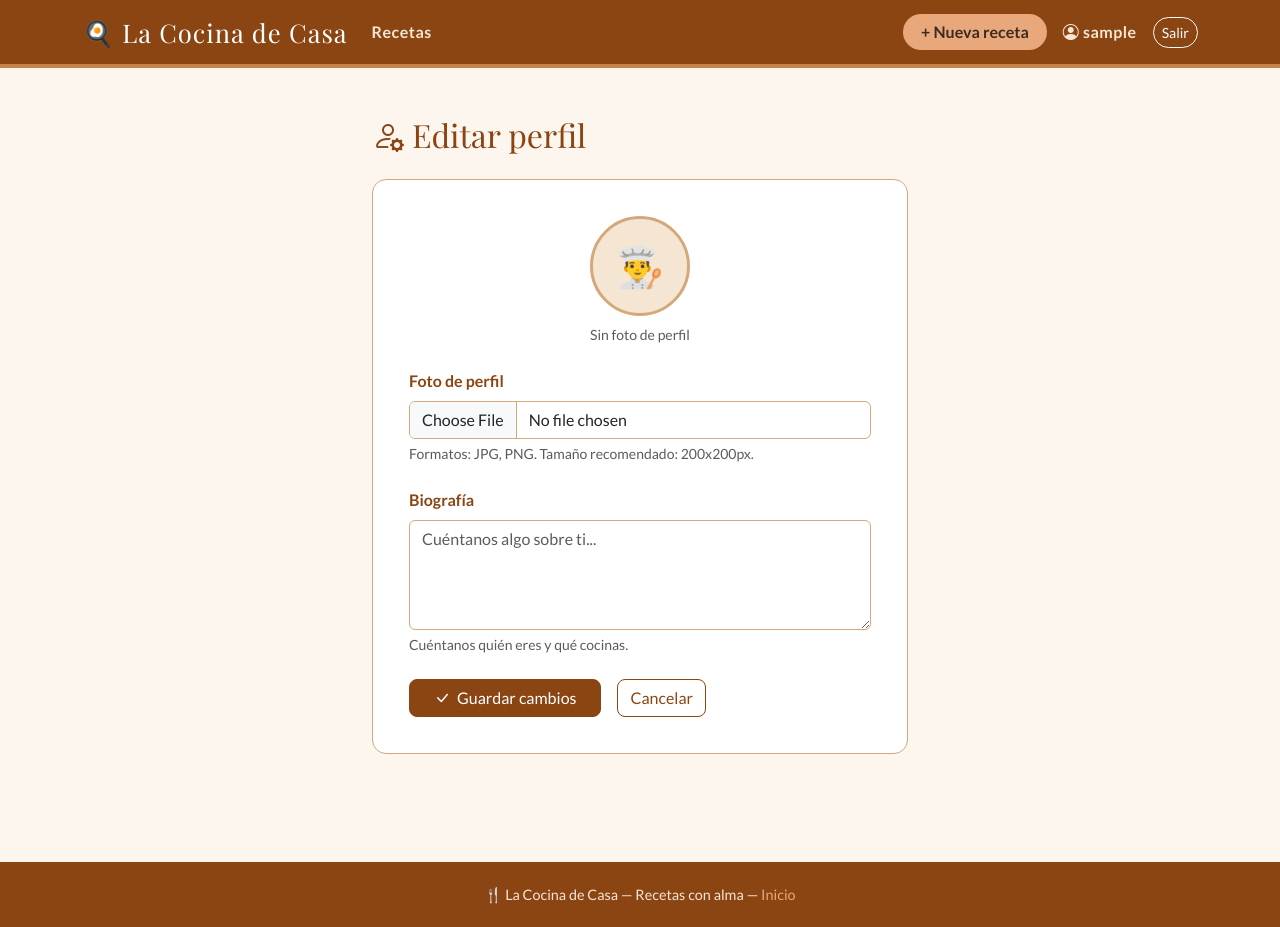
After one commit to asibgon962/Web-de-Recetas, a Django app: page /perfil/editar/ in a window 1280 px wide. The commit adds this page. Run offline with Django 5.2, Linux system fonts and the light colour scheme; the visitor is signed in with stand-in values (Sample User, id 1); data comes from the database, SQL or seed files in the repository.

Commit message:
Perfil Personalizado

```diff
--- a/recetas/forms.py
+++ b/recetas/forms.py
@@ -1,7 +1,7 @@
 from django import forms
 from django.utils.text import slugify
 from .models import Receta, RecetaIngrediente, Valoracion
-
+from .models import PerfilUsuario
 
 class RecetaForm(forms.ModelForm):
     class Meta:
@@ -56,3 +56,12 @@ class ValoracionForm(forms.ModelForm):
             ),
             "comentario": forms.Textarea(attrs={"class": "form-control", "rows": 3, "placeholder": "Cuéntanos qué te pareció..."}),
         }
+
+class PerfilForm(forms.ModelForm):
+    class Meta:
+        model = PerfilUsuario
+        fields = ['foto', 'biografia']
+        widgets = {
+            'foto': forms.ClearableFileInput(attrs={'class': 'form-control'}),
+            'biografia': forms.Textarea(attrs={'class': 'form-control', 'rows': 4, 'placeholder': 'Cuéntanos algo sobre ti...'}),
+        }
--- a/recetas/models.py
+++ b/recetas/models.py
@@ -1,6 +1,8 @@
 from django.db import models
 from django.contrib.auth.models import User
 from django.core.validators import MinValueValidator, MaxValueValidator
+from django.db.models.signals import post_save
+from django.dispatch import receiver
 
 class categoria(models.Model):
     nombre = models.CharField(max_length=100, unique=True)
@@ -112,3 +114,24 @@ class Valoracion(models.Model):
 
     def __str__(self):
         return f"{self.autor.username} valoró {self.receta.titulo} con {self.valoracion} estrellas"
+
+class PerfilUsuario(models.Model):
+    usuario = models.OneToOneField(User, on_delete=models.CASCADE, related_name='perfil')
+    foto = models.ImageField(upload_to='perfiles/', blank=True, null=True)
+    biografia = models.TextField(blank=True)
+
+    class Meta:
+        verbose_name = "Perfil de usuario"
+        verbose_name_plural = "Perfiles de usuario"
+
+    def __str__(self):
+        return f"Perfil de {self.usuario.username}"
+
+@receiver(post_save, sender=User)
+def crear_perfil(sender, instance, created, **kwargs):
+    if created:
+        PerfilUsuario.objects.create(usuario=instance)
+
+@receiver(post_save, sender=User)
+def guardar_perfil(sender, instance, **kwargs):
+    instance.perfil.save()
--- a/recetas/urls.py
+++ b/recetas/urls.py
@@ -20,7 +20,7 @@ urlpatterns = [
     path("receta/<slug:slug>/favorito/", views.toggle_favorito, name="toggle_favorito"),
 
     # Ruta de perfil de usuario
+    path("perfil/editar/", views.editar_perfil, name="editar_perfil"),
     path("perfil/<str:username>/", views.perfil_usuario, name="perfil_usuario"),
 
-
 ]
--- a/recetas/views.py
+++ b/recetas/views.py
@@ -4,8 +4,8 @@ from django.contrib.auth import authenticate, login, logout
 from django.contrib.auth.decorators import login_required
 from django.contrib.auth.forms import UserCreationForm, AuthenticationForm
 from django.forms import modelformset_factory
-from .models import Receta, categoria, RecetaIngrediente, Valoracion
-from .forms import RecetaForm, RecetaIngredienteForm, ValoracionForm
+from .models import PerfilUsuario, Receta, categoria, RecetaIngrediente, Valoracion
+from .forms import PerfilForm, RecetaForm, RecetaIngredienteForm, ValoracionForm
 
 # Autetificación
 
@@ -227,10 +227,12 @@ def eliminar_receta(request, slug):
 def perfil_usuario(request, username):
     from django.contrib.auth.models import User
     usuario = get_object_or_404(User, username=username)
-    recetas = Receta.objects.filter(autor=usuario, publicado=True).order_by("-creado_en")
-    return render(request, "perfil.html", {
-        "usuario": usuario,
-        "recetas": recetas,
+    recetas = Receta.objects.filter(autor=usuario, publicado=True).order_by('-creado_en')
+    perfil, _ = PerfilUsuario.objects.get_or_create(usuario=usuario)
+    return render(request, 'perfil.html', {
+        'usuario': usuario,
+        'recetas': recetas,
+        'perfil': perfil,
     })
 
 
@@ -244,3 +246,16 @@ def toggle_favorito(request, slug):
         receta.favoritos.add(request.user)
         messages.success(request, "¡Añadido a favoritos!")
     return redirect("detalle_receta", slug=slug)
+
+@login_required
+def editar_perfil(request):
+    perfil, _ = PerfilUsuario.objects.get_or_create(usuario=request.user)
+    if request.method == 'POST':
+        form = PerfilForm(request.POST, request.FILES, instance=perfil)
+        if form.is_valid():
+            form.save()
+            messages.success(request, '¡Perfil actualizado!')
+            return redirect('perfil_usuario', username=request.user.username)
+    else:
+        form = PerfilForm(instance=perfil)
+    return render(request, 'editar_perfil.html', {'form': form})
--- /dev/null
+++ b/templates/editar_perfil.html
@@ -0,0 +1,50 @@
+{% extends "base.html" %}
+{% block title %}Editar perfil — La Cocina de Casa{% endblock %}
+
+{% block content %}
+<div class="container py-5" style="max-width:560px">
+  <h2 class="mb-4"><i class="bi bi-person-gear me-2"></i>Editar perfil</h2>
+
+  <div style="background:#fff;border:1px solid var(--color-borde);border-radius:14px;padding:36px">
+
+    <!-- Foto actual -->
+    <div class="text-center mb-4">
+      {% if form.instance.foto %}
+        <img src="{{ form.instance.foto.url }}" alt="Foto actual"
+             style="width:100px;height:100px;border-radius:50%;object-fit:cover;border:3px solid var(--color-borde)">
+        <p class="text-muted small mt-2">Foto actual</p>
+      {% else %}
+        <div style="width:100px;height:100px;border-radius:50%;background:var(--color-suave);border:3px solid var(--color-borde);display:flex;align-items:center;justify-content:center;font-size:2.5rem;margin:0 auto">
+          👨‍🍳
+        </div>
+        <p class="text-muted small mt-2">Sin foto de perfil</p>
+      {% endif %}
+    </div>
+
+    <form method="post" enctype="multipart/form-data" class="form-rustico">
+      {% csrf_token %}
+
+      <div class="mb-4">
+        <label class="form-label">Foto de perfil</label>
+        {{ form.foto }}
+        <small class="text-muted d-block mt-1">Formatos: JPG, PNG. Tamaño recomendado: 200x200px.</small>
+      </div>
+
+      <div class="mb-4">
+        <label class="form-label">Biografía</label>
+        {{ form.biografia }}
+        <small class="text-muted d-block mt-1">Cuéntanos quién eres y qué cocinas.</small>
+      </div>
+
+      <div class="d-flex gap-3">
+        <button type="submit" class="btn btn-primary-rustico px-4">
+          <i class="bi bi-check-lg me-1"></i> Guardar cambios
+        </button>
+        <a href="{% url 'perfil_usuario' request.user.username %}" class="btn btn-outline-rustico">
+          Cancelar
+        </a>
+      </div>
+    </form>
+  </div>
+</div>
+{% endblock %}
```
Also changed, not shown: templates/perfil.html (+18 -3 lines), media/perfiles/d2354797cfb995122e8bf0248cb1fd76.jpg (added), recetas/migrations/0004_perfilusuario.py (added).
